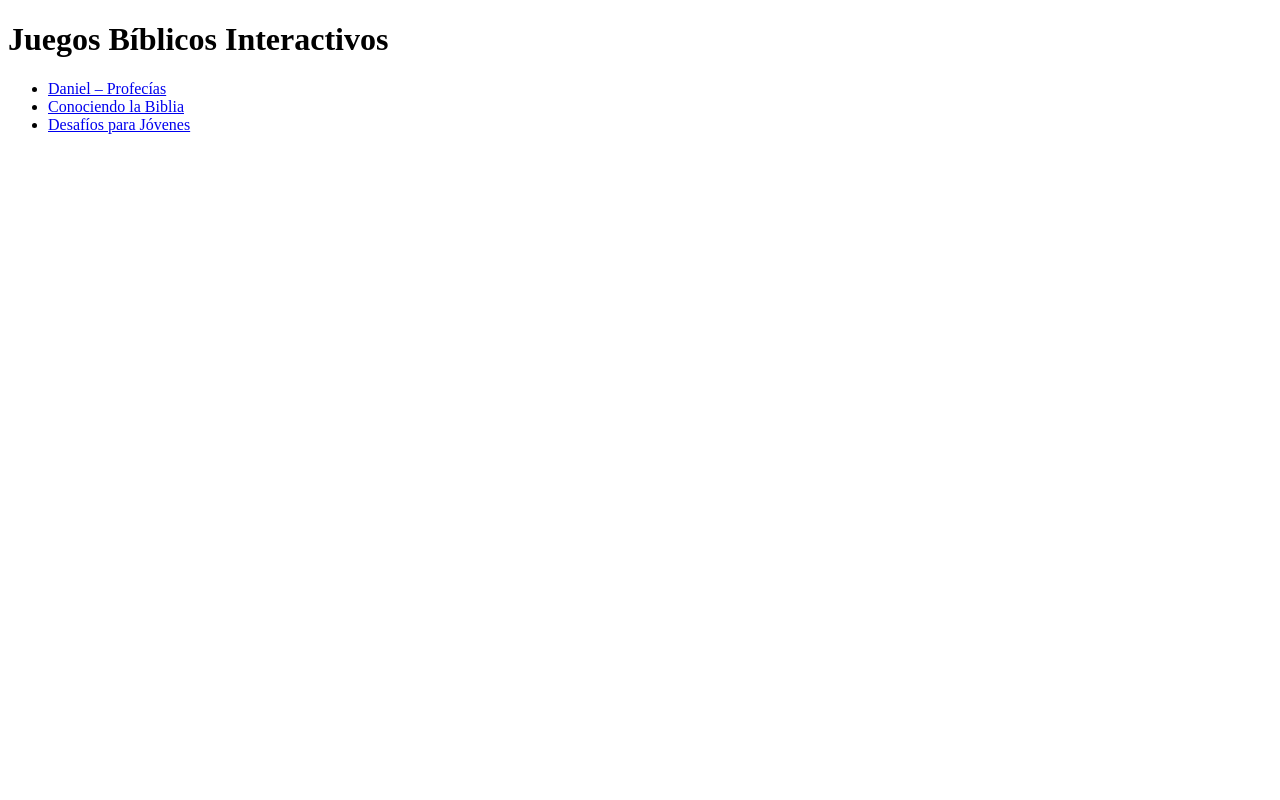
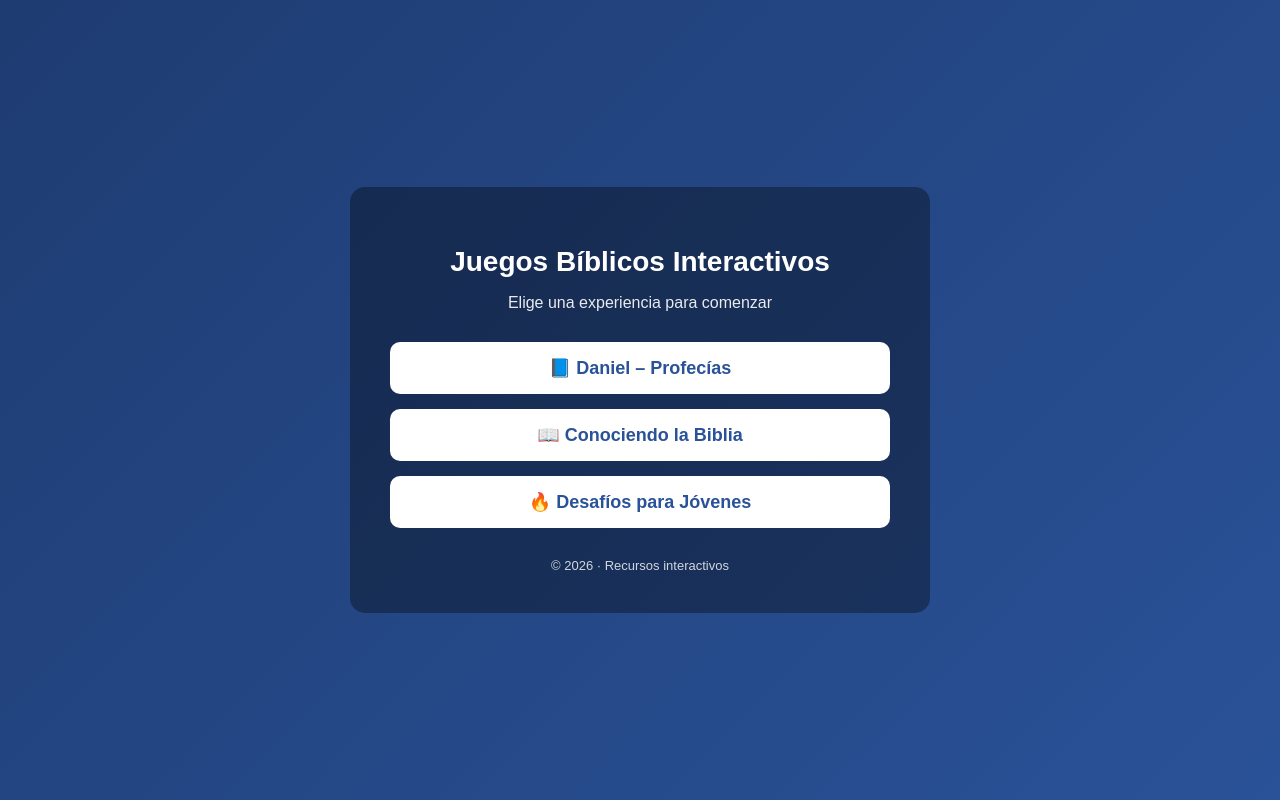
Before and after one commit to Anthony-1999/Clases-Bonita, a plain HTML site: page index.html in a window 1280 px wide. Drawn offline with Linux system fonts and the light colour scheme.

Commit message:
Update index.html

```diff
--- a/index.html
+++ b/index.html
@@ -2,15 +2,85 @@
 <html lang="es">
 <head>
   <meta charset="UTF-8">
-  <title>Juegos Interactivos</title>
+  <title>Juegos Bíblicos Interactivos</title>
+  <meta name="viewport" content="width=device-width, initial-scale=1.0">
+
+  <style>
+    body {
+      margin: 0;
+      font-family: Arial, Helvetica, sans-serif;
+      background: linear-gradient(135deg, #1e3c72, #2a5298);
+      color: white;
+      display: flex;
+      justify-content: center;
+      align-items: center;
+      min-height: 100vh;
+    }
+
+    .container {
+      background: rgba(0, 0, 0, 0.35);
+      padding: 40px;
+      border-radius: 15px;
+      text-align: center;
+      max-width: 500px;
+      width: 90%;
+    }
+
+    h1 {
+      margin-bottom: 10px;
+      font-size: 28px;
+    }
+
+    p {
+      margin-bottom: 30px;
+      font-size: 16px;
+      opacity: 0.9;
+    }
+
+    .buttons {
+      display: grid;
+      grid-template-columns: 1fr;
+      gap: 15px;
+    }
+
+    .btn {
+      text-decoration: none;
+      background: #ffffff;
+      color: #2a5298;
+      padding: 15px;
+      border-radius: 10px;
+      font-size: 18px;
+      font-weight: bold;
+      transition: transform 0.2s ease, background 0.2s ease;
+    }
+
+    .btn:hover {
+      background: #f1f1f1;
+      transform: scale(1.03);
+    }
+
+    footer {
+      margin-top: 30px;
+      font-size: 13px;
+      opacity: 0.8;
+    }
+  </style>
 </head>
+
 <body>
-  <h1>Juegos Bíblicos Interactivos</h1>
+  <div class="container">
+    <h1>Juegos Bíblicos Interactivos</h1>
+    <p>Elige una experiencia para comenzar</p>
 
-  <ul>
-    <li><a href="juego-daniel/">Daniel – Profecías</a></li>
-    <li><a href="juego-biblia/">Conociendo la Biblia</a></li>
-    <li><a href="adolescentes/">Desafíos para Jóvenes</a></li>
-  </ul>
+    <div class="buttons">
+      <a class="btn" href="juego-daniel/">📘 Daniel – Profecías</a>
+      <a class="btn" href="juego-biblia/">📖 Conociendo la Biblia</a>
+      <a class="btn" href="adolescentes/">🔥 Desafíos para Jóvenes</a>
+    </div>
+
+    <footer>
+      © 2026 · Recursos interactivos
+    </footer>
+  </div>
 </body>
 </html>
```
